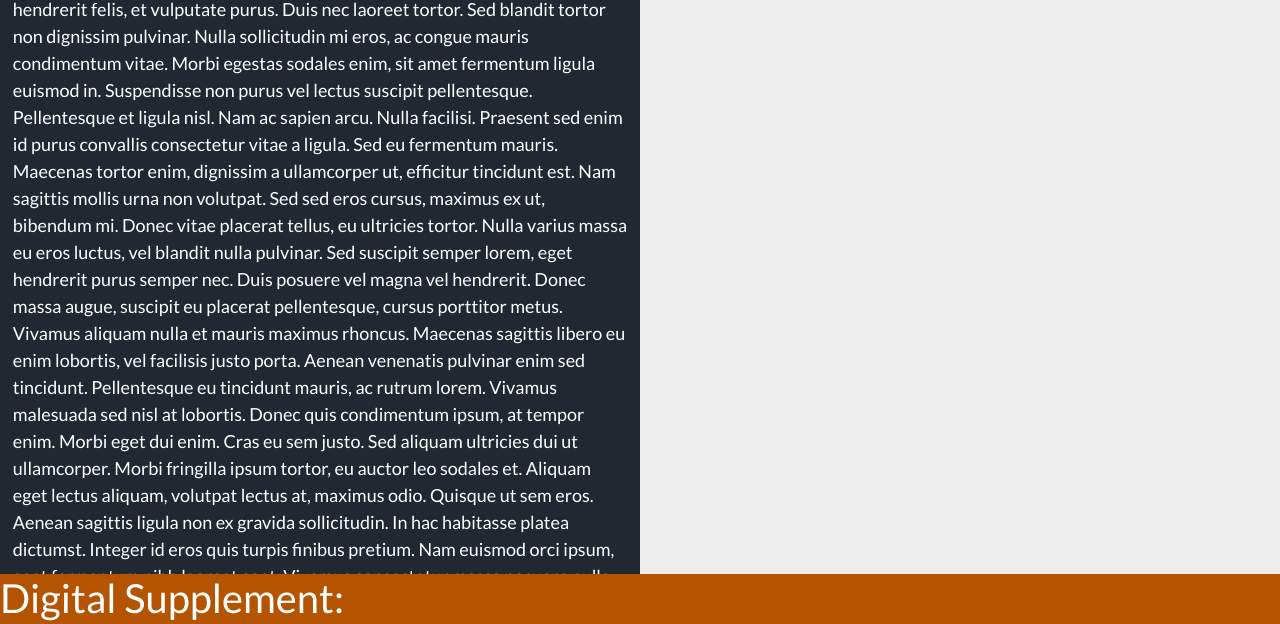
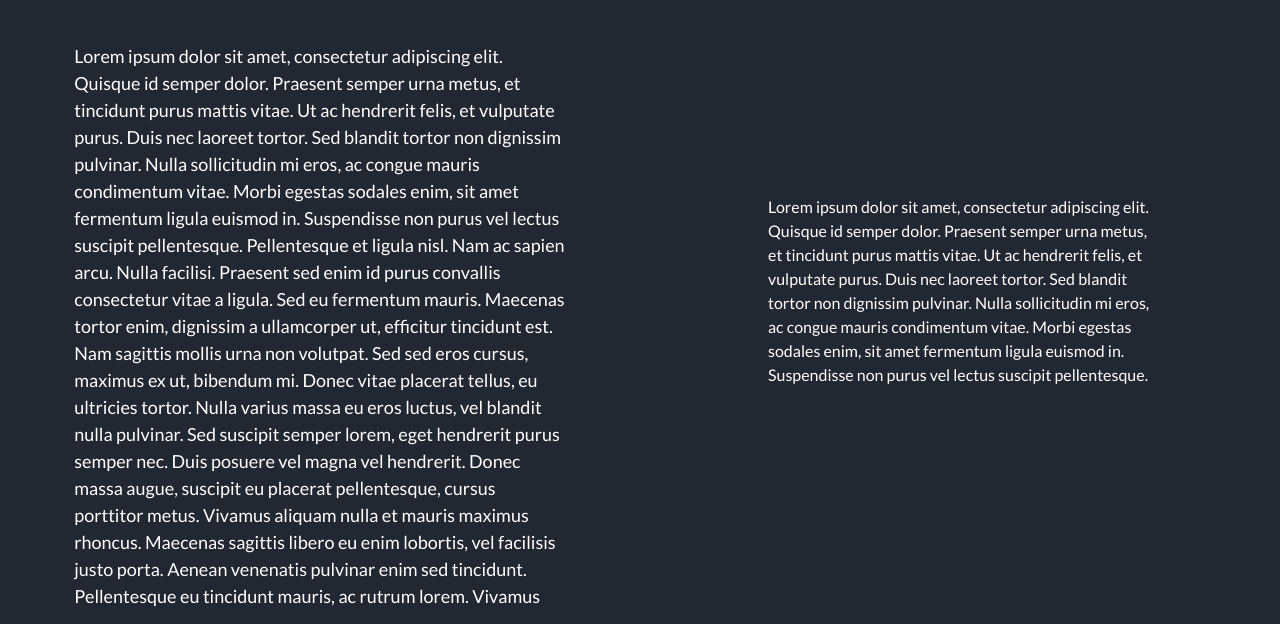
Before and after one commit to joostburgers/absalom_visual_essay, a plain HTML site: page index.html in a window 1280 px wide. Shown: the part 869-1493 px from the top of the page. Drawn offline with nearby package versions, Linux system fonts and the light colour scheme.

Commit message:
formatting scroll

```diff
--- a/index.html
+++ b/index.html
@@ -45,7 +45,8 @@
     This interactive essay acts as a supplement to the long-form essay available in the Norton Critical Edition of Absalom, Absalom!. It includes visualizations that are not possible to represent in print, and also functions as a standalone essay that explores Absalom, Absalom! along three different axes: Characters, Events, and Language.
   </p>
 </div>
-<div class = "chart-scroll" style = "background-color: #EEE;">
+<div style="height:40px; background-color: #222831;"></div>
+<div class = "chart-scroll" style = "background-color: #222831;">
 <div class = "text-scroll" style = "background-color: #222831;">
 <p class = "text">
   Lorem ipsum dolor sit amet, consectetur adipiscing elit. Quisque id semper dolor. Praesent semper urna metus, et tincidunt purus mattis vitae. Ut ac hendrerit felis, et vulputate purus. Duis nec laoreet tortor. Sed blandit tortor non dignissim pulvinar. Nulla sollicitudin mi eros, ac congue mauris condimentum vitae. Morbi egestas sodales enim, sit amet fermentum ligula euismod in. Suspendisse non purus vel lectus suscipit pellentesque.
@@ -56,7 +57,11 @@
 
   Aenean sagittis ligula non ex gravida sollicitudin. In hac habitasse platea dictumst. Integer id eros quis turpis finibus pretium. Nam euismod orci ipsum, eget fermentum nibh laoreet eget. Vivamus consectetur massa posuere nulla aliquam, nec aliquam turpis sagittis. Pellentesque libero lorem, rutrum vel laoreet ut, luctus eu sem. Mauris imperdiet purus mi, interdum semper arcu varius consequat. Curabitur bibendum erat ut velit malesuada, id suscipit sem viverra. Aliquam lectus neque, eleifend eu velit vel, scelerisque pellentesque nibh. In placerat pharetra sapien, a egestas diam aliquam vel. Vestibulum ante ipsum primis in faucibus orci luctus et ultrices posuere cubilia curae; Vestibulum augue quam, suscipit vel odio vitae, porttitor mollis leo. Sed pharetra est vulputate, aliquam purus vitae, sollicitudin justo. Sed efficitur euismod urna, non lacinia libero suscipit sit amet. Sed dictum semper elit. Ut euismod volutpat diam, eget mollis metus auctor in.</p>
 </div>
+<div class = "chart" style = "background-color: #222831;">
+  Lorem ipsum dolor sit amet, consectetur adipiscing elit. Quisque id semper dolor. Praesent semper urna metus, et tincidunt purus mattis vitae. Ut ac hendrerit felis, et vulputate purus. Duis nec laoreet tortor. Sed blandit tortor non dignissim pulvinar. Nulla sollicitudin mi eros, ac congue mauris condimentum vitae. Morbi egestas sodales enim, sit amet fermentum ligula euismod in. Suspendisse non purus vel lectus suscipit pellentesque.
 </div>
+</div>
+<div style="height:40px; background-color: #222831;"></div>
 <div class = "part1" style = "background-color:#B55400">
   <h2>Digital Supplement:</h2>
   <em><h1 style = "color: #222831";>Absalom, Absalom!</h1></em>
--- a/style.css
+++ b/style.css
@@ -14,7 +14,7 @@
 	.chart-scroll {
 		height: 645px;
 		display: flex;
-		flex-direction: column;
+		flex-direction: column-reverse;
 	}
 	.text-scroll {
 		overflow: scroll;
@@ -41,10 +41,11 @@
 	.chart-scroll {
 		height: 645px;
 		display: flex;
-		flex-direction: column;
+		flex-direction: column-reverse;
 	}
 	.text-scroll {
 		overflow: scroll;
+		padding: 5%;
 		overflow-x: hidden; /* Hide horizontal scrollbar */
 		background-color: #222831;
 	}
@@ -71,15 +72,21 @@
 	}
 	.text-scroll {
 		overflow: scroll;
+		padding: 5%;
+		width: 50%;
 		overflow-x: hidden; /* Hide horizontal scrollbar */
 		background-color: #222831;
 	}
 	.text {
 		padding:2%;
 	}
-	.part1 {
-		height: 645px;
-		width: 100%;
+	.chart {
+		width: 50%;
+		display: flex;
+		justify-content: center;
+		align-items: center;
+		padding-left: 10%;
+		padding-right: 10%;
 	}
   }
 
@@ -97,11 +104,20 @@
 	}
 	.text-scroll {
 		overflow: scroll;
+		padding: 5%;
 		overflow-x: hidden; /* Hide horizontal scrollbar */
 		width: 50%;
 	}
 	.text {
 		padding:2%;
+	}
+	.chart {
+		width: 50%;
+		display: flex;
+		justify-content: center;
+		align-items: center;
+		padding-left: 10%;
+		padding-right: 10%;
 	}
 	.part1 {
 		height: 645px;
@@ -121,18 +137,23 @@
 		flex-direction: row;
 		height: 645px;
 	}
+	.chart {
+		width: 50%;
+		display: flex;
+		justify-content: center;
+		align-items: center;
+		padding-left: 10%;
+		padding-right: 10%;
+	}
 	.text-scroll {
 		overflow: scroll;
 		overflow-x: hidden;
 		background-color: #222831;
+		padding: 5%;
 		width: 50%;
 	}
 	.text {
 		padding:2%;
-	}
-	.part1 {
-		height: 645px;
-		width: 100%;
 	}
   }
 
```
